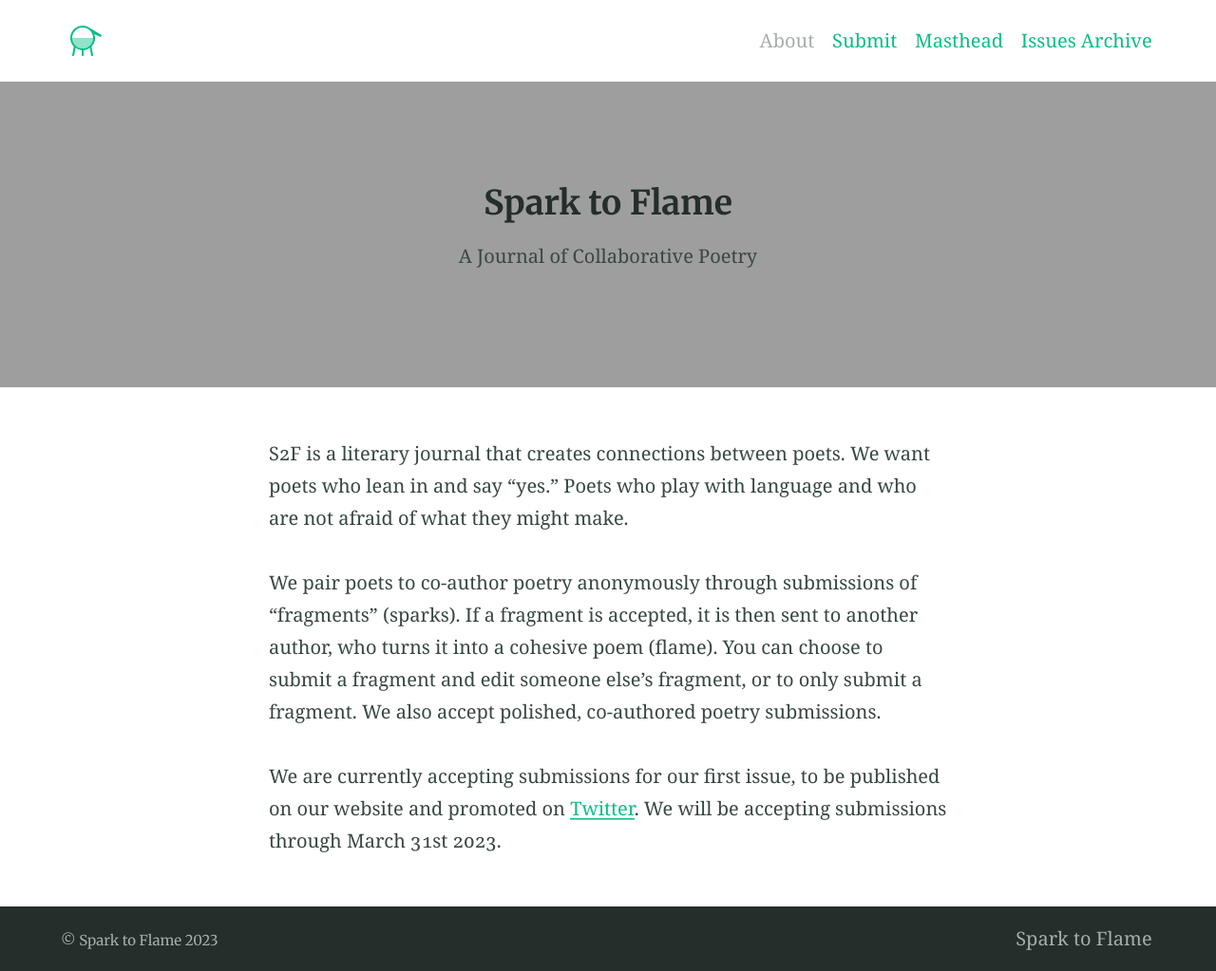
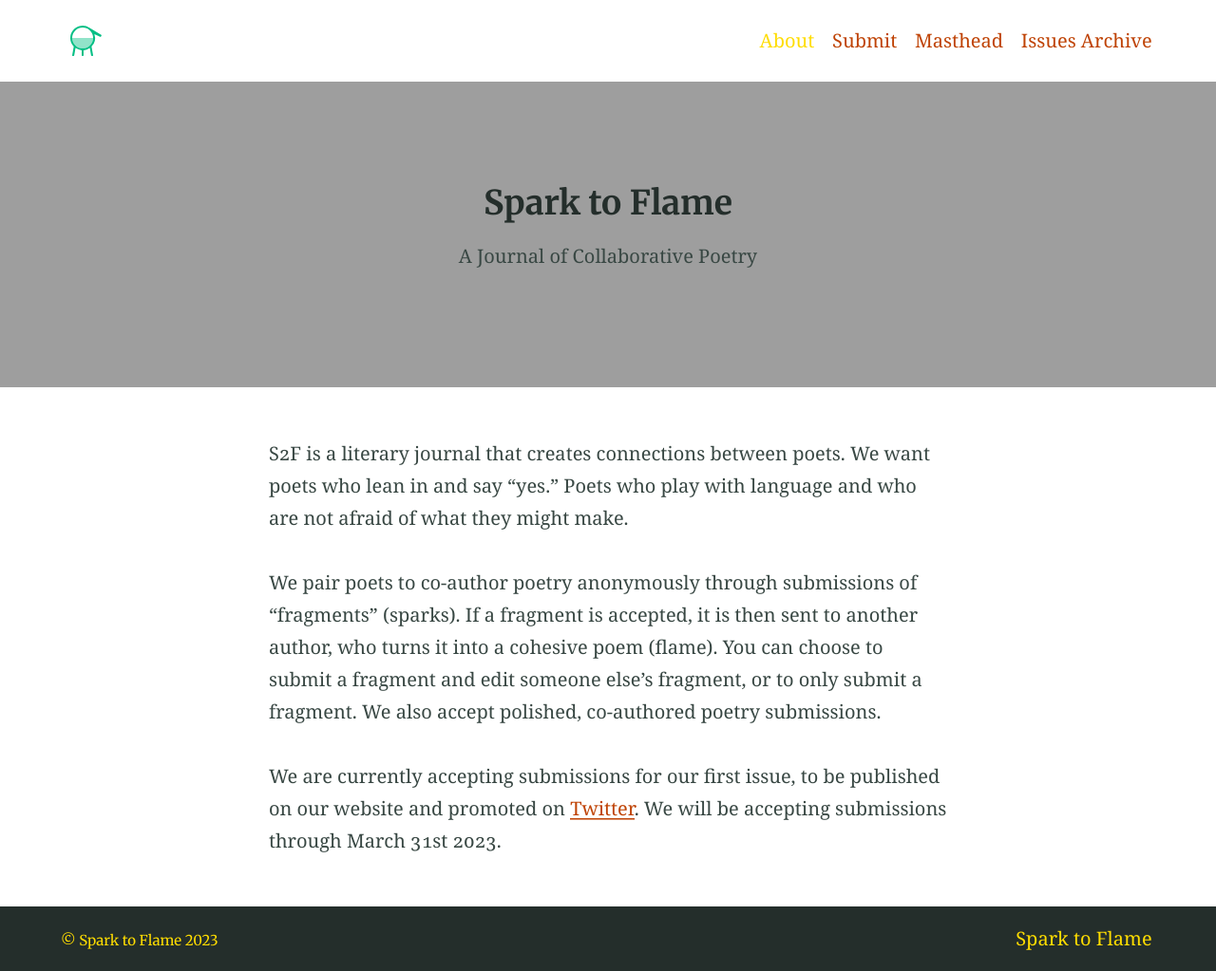
Before and after one commit to atmars77/atmars77.github.io, a Jekyll site: the page built from index.md, in a window 1280 px wide. Shown: the whole page at 95% size. Built offline with Jekyll 4.4.1, drawn with Linux system fonts in a browser that asks for light colours.

Commit message:
changed font color

```diff
--- a/_sass/_settings.scss
+++ b/_sass/_settings.scss
@@ -2,15 +2,15 @@
 $backgroundColour: #ffffff !default;
 $codeBackgroundColour: #fafafa !default;
 $featureBackgroundColour: #f9fafa !default;
-$accentColour: #05bf85 !default;
+$accentColour: #ff9203 !default;
 
 // Text colours
 $headingColour: #242e2b !default;
 $bodyColour: #384743 !default;
-$linkColour: #05bf85 !default;
-$hoverColour: #008000 !default;
+$linkColour: #bf4305 !default;
+$hoverColour: #ff9203 !default;
 $focusColour: #fa407a !default;
-$captionColour: #a8adac !default;
+$captionColour: #ffdd00 !default;
 $white: #ffffff !default;
 
 // Typography
```
